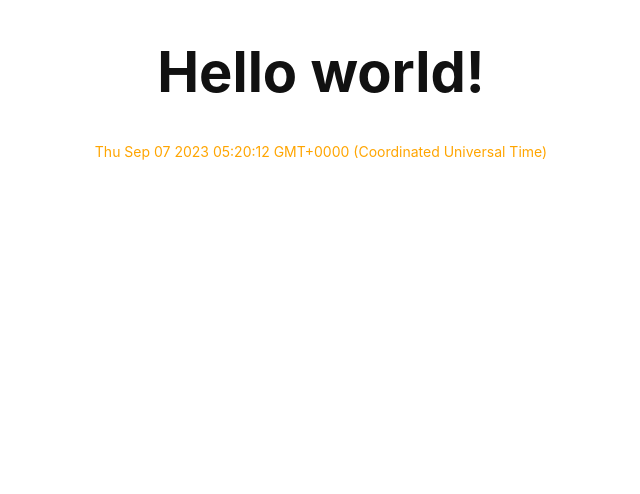
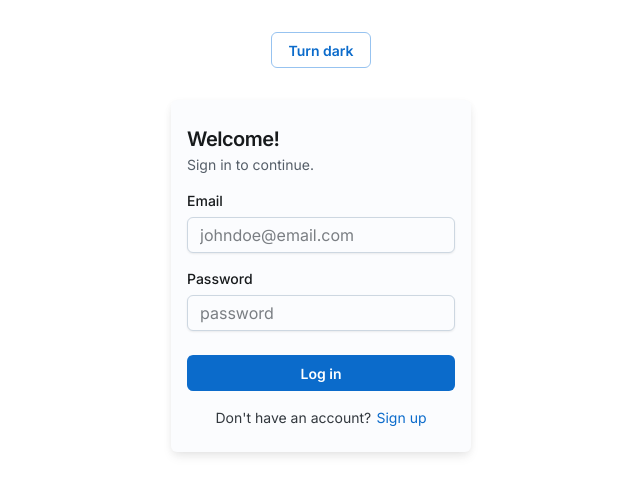
Before and after one commit to LenaDov/my-home, a React (Create React App) app: page / in a window 1280 px wide. Shown: the top 494 px of the page, without its empty margins (319-959 px from the left). Built offline with nearby package versions, Linux system fonts and the light colour scheme.

Commit message:
Joy-ui Login component tutorial

```diff
--- a/public/index.html
+++ b/public/index.html
@@ -9,9 +9,11 @@
   <meta name="description" content="Web site created using create-react-app" />
   <link rel="apple-touch-icon" href="%PUBLIC_URL%/logo192.png" />
   <link rel="manifest" href="%PUBLIC_URL%/manifest.json" />
+
   <link rel="preconnect" href="https://fonts.googleapis.com" />
   <link rel="preconnect" href="https://fonts.gstatic.com" crossorigin />
   <link rel="stylesheet" href="https://fonts.googleapis.com/css2?family=Inter:wght@300;400;500;600;700&display=swap" />
+  <meta name="viewport" content="initial-scale=1, width=device-width" />
   <title>React App</title>
 </head>
 
--- /dev/null
+++ b/src/components/Login.tsx
@@ -0,0 +1,98 @@
+import React from 'react'
+import Sheet from '@mui/joy/Sheet/Sheet'
+import Typography from '@mui/joy/Typography'
+import FormControl from '@mui/joy/FormControl';
+import FormLabel from '@mui/joy/FormLabel';
+import Input from '@mui/joy/Input';
+import Button from '@mui/joy/Button';
+import Link from '@mui/joy/Link';
+import { CssVarsProvider, useColorScheme } from '@mui/joy/styles';
+
+function ModeToggle() {
+    const { mode, setMode } = useColorScheme();
+    const [mounted, setMounted] = React.useState(false);
+
+    // necessary for server-side rendering
+    // because mode is undefined on the server
+    React.useEffect(() => {
+        setMounted(true);
+    }, []);
+    if (!mounted) {
+        return null;
+    }
+
+    return (
+        <Button
+            sx={{
+                mx: 'auto', // margin left & right
+                my: 4, // margin top & bottom
+                display: 'flex',
+                flexDirection: 'column',
+            }}
+            variant="outlined"
+            onClick={() => {
+                setMode(mode === 'light' ? 'dark' : 'light');
+            }}
+        >
+            {mode === 'light' ? 'Turn dark' : 'Turn light'}
+        </Button>
+    );
+}
+
+const Login: React.FC = () => {
+    return (<div>
+        <ModeToggle />
+        <Sheet
+            sx={{
+                width: 300,
+                mx: 'auto', // margin left & right
+                my: 4, // margin top & bottom
+                py: 3, // padding top & bottom
+                px: 2, // padding left & right
+                display: 'flex',
+                flexDirection: 'column',
+                gap: 2,
+                borderRadius: 'sm',
+                boxShadow: 'md',
+            }}
+        >
+            <div>
+                <Typography level="h4" component="h1">
+                    Welcome!
+                </Typography>
+                <Typography level="body-sm">Sign in to continue.</Typography>
+            </div>
+            <FormControl>
+                <FormLabel>Email</FormLabel>
+                <Input
+                    // html input attribute
+                    name="email"
+                    type="email"
+                    placeholder="johndoe@email.com"
+                />
+            </FormControl>
+            <FormControl>
+                <FormLabel>Password</FormLabel>
+                <Input
+                    name="password"
+                    type="password"
+                    placeholder="password"
+                />
+            </FormControl>
+            <Button sx={{ mt: 1 /* margin top */ }}>
+                Log in
+            </Button>
+            <Typography
+                endDecorator={<Link href="/sign-up">Sign up</Link>}
+                fontSize="sm"
+                sx={{ alignSelf: 'center' }}
+            >
+                {`Don't have an account?`}
+            </Typography>
+
+        </Sheet>
+    </div>
+    )
+}
+
+export default Login
--- a/src/pages/HomePage.tsx
+++ b/src/pages/HomePage.tsx
@@ -1,12 +1,20 @@
 import React from 'react'
 import DateDisplay from '../components/DateDisplay'
 
+import {CssVarsProvider, Sheet, Typography } from '@mui/joy'
+import Login from '../components/Login'
+import CssBaseline from '@mui/joy/CssBaseline/CssBaseline'
+
 const HomePage: React.FC = () => {
     return (
-        <div style={{ position: 'relative', width: '100%', display: 'flex', justifyContent: 'center', alignItems: 'center', flexDirection: 'column' }}>
-            <h1 style={{ fontSize: '4em' }}>Hello world!</h1>
-            <DateDisplay />
-        </div>
+        <CssVarsProvider>
+            <Login />
+        </CssVarsProvider>
+
+        // <div style={{ position: 'relative', width: '100%', display: 'flex', justifyContent: 'center', alignItems: 'center', flexDirection: 'column' }}>
+        //     <h1 style={{ fontSize: '4em' }}>Hello world!</h1>
+        //     <DateDisplay />
+        // </div>
     )
 }
 
```
